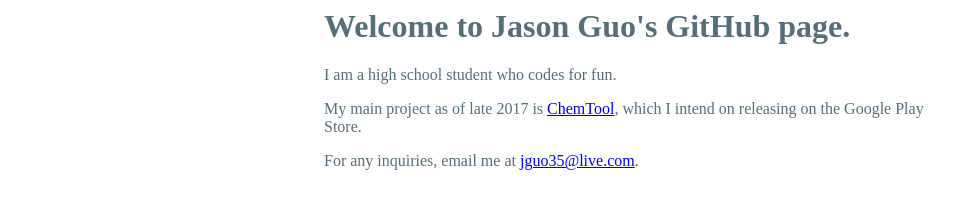
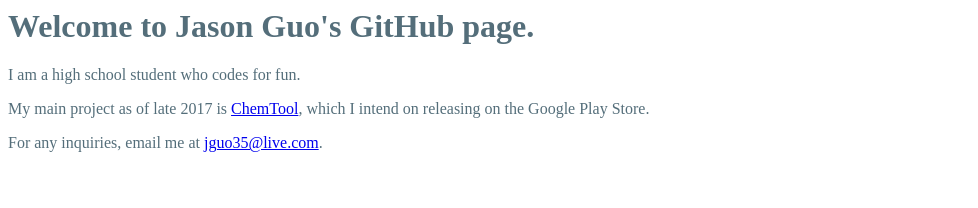
Before and after one commit to erfz/erfz.github.io, a plain HTML site: page index.html in a window 1280 px wide. Shown: the whole page, without its empty margins (0-978 px from the left). Drawn offline with Linux system fonts and the light colour scheme.

Commit message:
Update index.html

```diff
--- a/index.html
+++ b/index.html
@@ -1,4 +1,4 @@
-<div style="width: 50%; margin:0 auto;">
+<div style="width: 100%; margin:0 auto;">
 <h1><span style="color: #546e7a;">Welcome to Jason Guo's GitHub page.</span></h1>
 <p><span style="color: #546e7a;">I am a high school student who codes for fun.</span></p>
 <p><span style="color: #546e7a;">My main project as of late 2017 is&nbsp;<a href="https://github.com/erfz/chem-tool">ChemTool</a>, which I intend on releasing on the Google Play Store.</span></p>
```
